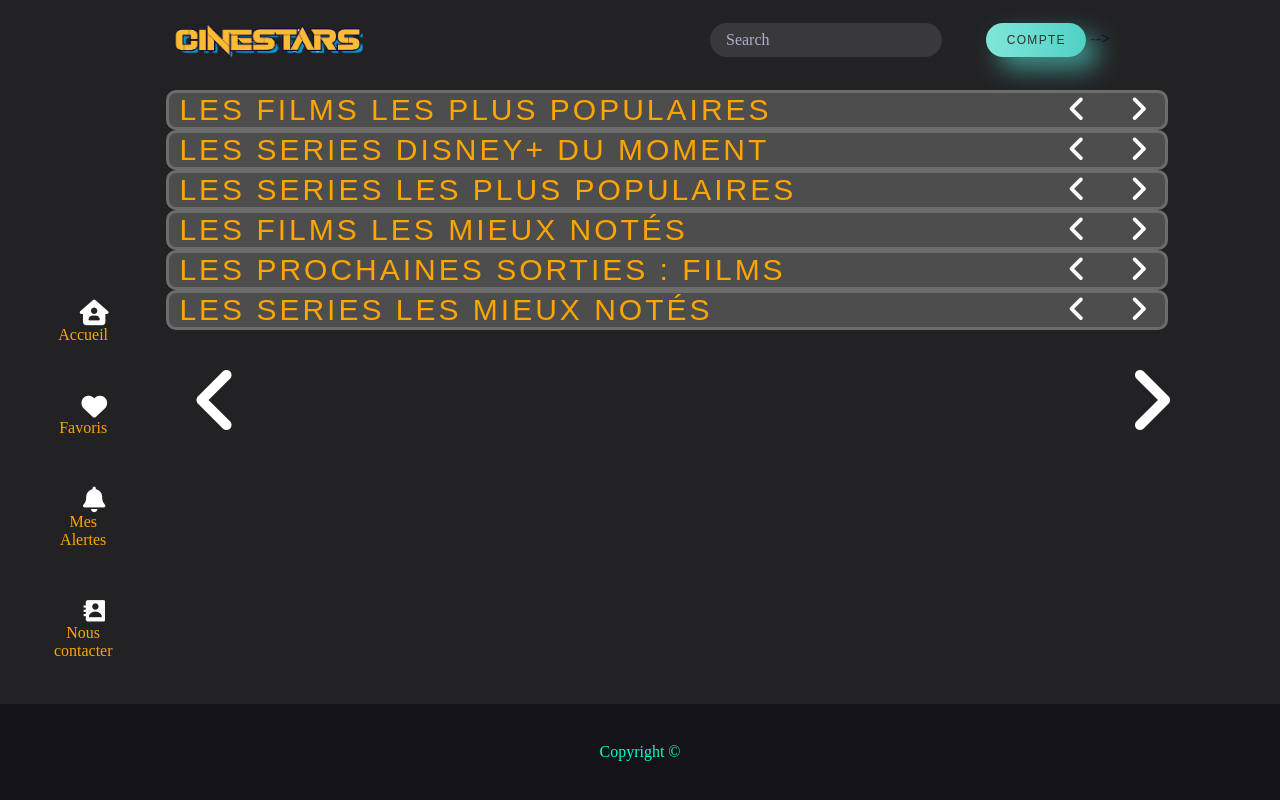
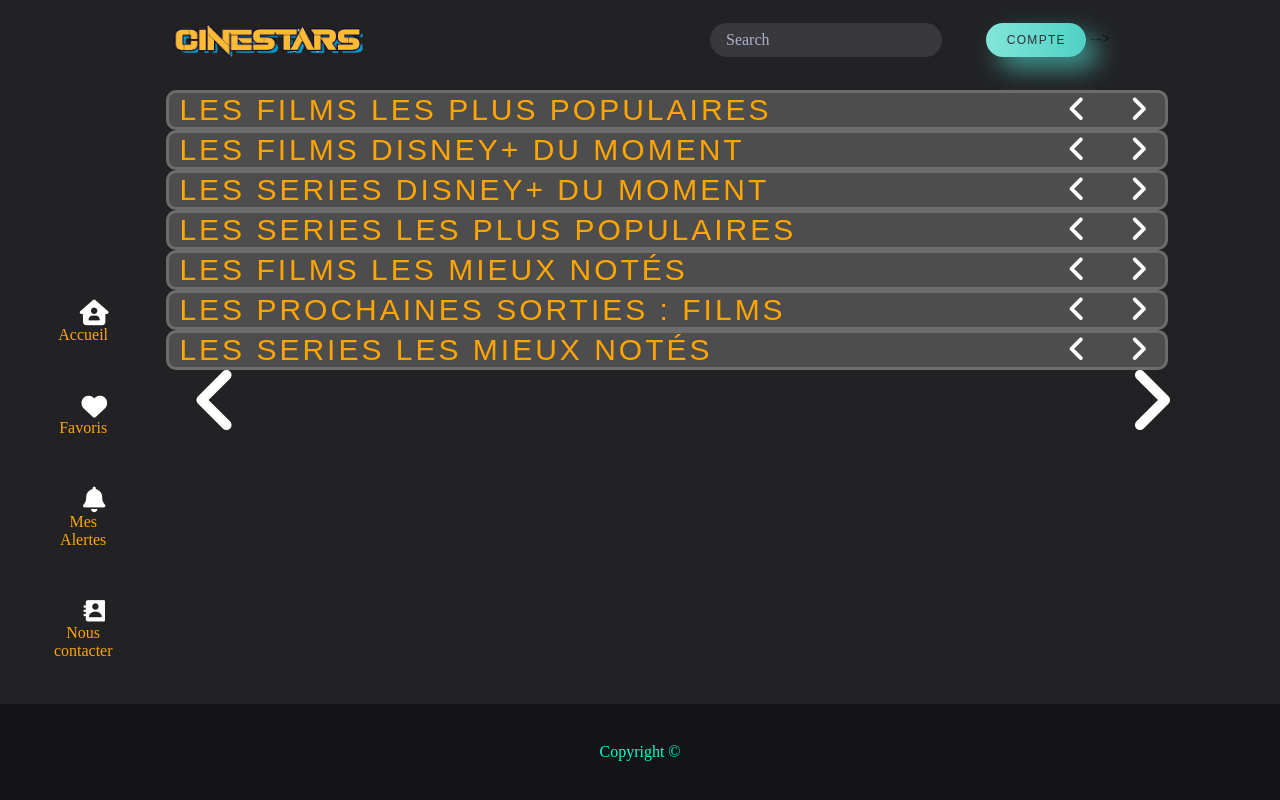
Before and after one commit to sanrala/Cine-Star, a PHP site: page /index.html in a window 1280 px wide. Run offline with PHP 8.4, Linux system fonts and the light colour scheme; some libraries are stand-ins or nearby versions; some web fonts are replaced.

Commit message:
html suite

```diff
--- a/CSS/mobile.css
+++ b/CSS/mobile.css
@@ -383,7 +383,9 @@ h2 {
 #prev7,
 #next7,
 #nextDisneyTV,
-#prevDisneyTV {
+#prevDisneyTV,
+#nextDisneyMovie,
+#prevDisneyMovie {
   display: none;
 }
 
--- a/CSS/style.css
+++ b/CSS/style.css
@@ -456,7 +456,8 @@ button.dropbtn:focus::before {
 #wrapper5,
 #wrapper6,
 #wrapper7,
-#wrapperDisneyPlusTV {
+#wrapperDisneyPlusTV,
+#wrapperDisneyMovie {
     width: 90%;
     /* max-width: 1364px; */
     position: relative;
@@ -473,7 +474,8 @@ button.dropbtn:focus::before {
 #carousel5,
 #carousel6,
 #carousel7,
-#carouselDisneyPlusTV {
+#carouselDisneyPlusTV,
+#carouselDisneyMovie {
     overflow: auto;
     scroll-behavior: smooth;
     scrollbar-width: none;
@@ -490,7 +492,8 @@ button.dropbtn:focus::before {
 #carousel5::-webkit-scrollbar,
 #carousel6::-webkit-scrollbar,
 #carousel7::-webkit-scrollbar,
-#contentDisneyPlusTV::-webkit-scrollbar {
+#carouselDisneyPlusTV::-webkit-scrollbar,
+#carouselDisneyMovie::-webkit-scrollbar {
     height: 0;
 }
 
@@ -505,7 +508,8 @@ button.dropbtn:focus::before {
 #content5,
 #content6,
 #content7,
-#contentDisneyPlusTV {
+#contentDisneyPlusTV,
+#contentDisneyMovie {
     display: flex;
     align-items: center;
     /* display: grid; */
--- a/CSS/tablet.css
+++ b/CSS/tablet.css
@@ -217,23 +217,9 @@ li {
 
 
 
-#prev,
-#next,
-#prev2,
-#next2,
-#prev3,
-#next3,
-#prev4,
-#next4,
-#prev5,
-#next5,
-#prev6,
-#next6,
-#prev7,
-#next7 {
-
-  display: none;
-
+.fa-angle-right,
+.fa-angle-left {
+  color: white;
 }
 
 .sidebar {
--- a/JS/index.js
+++ b/JS/index.js
@@ -95,6 +95,29 @@ let widthDisneyTV = carouselDisneyT.offsetWidth;
 window.addEventListener("resize", e => (widthDisneyTV = carouselDisneyT.offsetWidth));
 
 // ---------------------------FIN DISNEY+TV---------------------------
+
+
+// ---------------------------CAROUSELDISNEY+FILMS---------------------------
+const gapDisneyMovie = 16;
+
+const carouselDisneyM = document.getElementById("carouselDisneyMovie"),
+    contentDisneyMovie = document.getElementById("contentDisneyMovie"),
+    nextDisneyMovie = document.getElementById("nextDisneyMovie"),
+    prevDisneyMovie = document.getElementById("prevDisneyMovie");
+
+nextDisneyMovie.addEventListener("click", e => {
+    carouselDisneyM.scrollBy(widthDisneyMovie + gapDisneyMovie, 0);
+
+});
+prevDisneyMovie.addEventListener("click", e => {
+    carouselDisneyT.scrollBy(-(widthDisneyMovie + gapDisneyMovie), 0);
+
+});
+
+let widthDisneyMovie = carouselDisneyM.offsetWidth;
+window.addEventListener("resize", e => (widthDisneyMovie = carouselDisneyM.offsetWidth));
+
+// ---------------------------FIN DISNEY+FILM---------------------------
 
 // ---------------------------CAROUSEL3---------------------------
 const gapTopRated = 16;
@@ -410,12 +433,6 @@ const createTop = (movie) => {
 
 // ------------------CAROUSEL SERIES DISNEY PLUS---------------
 
-
-
-
-
-
-
 const carouselDisneyTV = document.querySelector('#contentDisneyPlusTV')
 
 let disneyPlusTV = fetch('https://api.themoviedb.org/3/discover/tv?api_key=e0e252f245f519ae01af7682ea83a642&with_watch_providers=337&watch_region=FR');
@@ -498,6 +515,91 @@ const createDisneyTV = (disneyPlusTV) => {
 
 }
 // ------------------FIN CAROUSELSERIES DISNEY PLUS---------------
+
+// ------------------CAROUSEL FILMS DISNEY PLUS---------------
+
+const carouselDisneyMovie = document.querySelector('#contentDisneyMovie')
+
+let disneyMovie = fetch('https://api.themoviedb.org/3/discover/movie?api_key=e0e252f245f519ae01af7682ea83a642&with_watch_providers=337&watch_region=FR');
+disneyMovie.then(async response => {
+    try {
+        let actualDisneyMovie = await response.json();
+
+        let recentDisneyMovie = actualDisneyMovie.results;
+
+        const actualDisneyMovieNode = recentDisneyMovie.map(disneyMovie => {
+            return createDisneyMovie(disneyMovie)
+        })
+        carouselDisneyMovie.append(...actualDisneyMovieNode);
+    } catch (error) {
+        console.log(error);
+    }
+})
+
+
+
+const createDisneyMovie = (disneyMovie) => {
+    const li = document.createElement('li')
+    li.classList.add('item-a')
+
+    const box = document.createElement('div')
+    box.classList.add('box')
+
+    const slide = document.createElement('div')
+    slide.classList.add('slide-img')
+
+    const imgScreen1 = document.createElement('img')
+    imgScreen1.classList.add('item')
+    imgScreen1.src = "https://image.tmdb.org/t/p/w500/" + disneyMovie.poster_path;
+
+    const overlay = document.createElement('div')
+    overlay.classList.add('overlaySlider')
+
+    const a = document.createElement('a')
+    a.classList.add('love-btn')
+    a.innerText = "J'aime"
+
+    const detailsBox = document.createElement('div')
+    detailsBox.classList.add('details-box')
+
+    const type = document.createElement('div')
+    type.classList.add('type')
+
+    const aType = document.createElement('a')
+    aType.innerText = disneyMovie.title;
+    aType.style.fontSize = ('0.7rem')
+    aType.href = `cine1_resume.html?id=${disneyMovie.id}&with_genres=${disneyMovie.genre_ids}&type=movie`
+
+    const seeDetail = document.createElement('a')
+    seeDetail.classList.add('overview')
+    seeDetail.href = `cine1_resume.html?id=${disneyMovie.id}&with_genres=${disneyMovie.genre_ids}&type=movie`
+    seeDetail.innerText = " Plus...";
+    seeDetail.style.textDecoration = "none";
+
+    const aVote = document.createElement('a')
+    aVote.innerText = "Date de sortie : " + disneyMovie.release_date
+    aVote.style.fontSize = ('0.8rem')
+    aVote.style.color = '#878484'
+
+
+
+    overlay.append(a, seeDetail);
+    slide.append(imgScreen1, overlay)
+    box.append(slide,
+        detailsBox
+    )
+    detailsBox.append(type)
+    type.append(aType
+        , aVote
+
+    )
+    li.append(box)
+
+    return li;
+
+
+}
+// ------------------FIN CAROUSEL FILMS DISNEY PLUS---------------
 
 // ------------------CAROUSEL 2 FILMS TV POPULARE---------------
 
--- a/index.html
+++ b/index.html
@@ -158,6 +158,28 @@
           </div>
         </div>
 
+        <div class="row" id="slider-text">
+          <div class="swiper">
+            <h2 class="titleSwiper">LES FILMS DISNEY+ DU MOMENT
+              <div class="swipeButton">
+                <i class="fa-solid fa-angle-left" id="prevDisneyMovie"></i>
+                <i class="fa-solid fa-angle-right" id="nextDisneyMovie"></i>
+              </div>
+            </h2>
+          </div>
+        </div>
+
+        <div id="wrapperDisneyMovie">
+
+          <div id="carouselDisneyMovie">
+
+            <div id="contentDisneyMovie">
+
+
+
+            </div>
+          </div>
+        </div>
 
         <div class="row" id="slider-text">
           <div class="swiper">
```
Also changed, not shown: CSS/cine_resume.css (+15 -11 lines).
